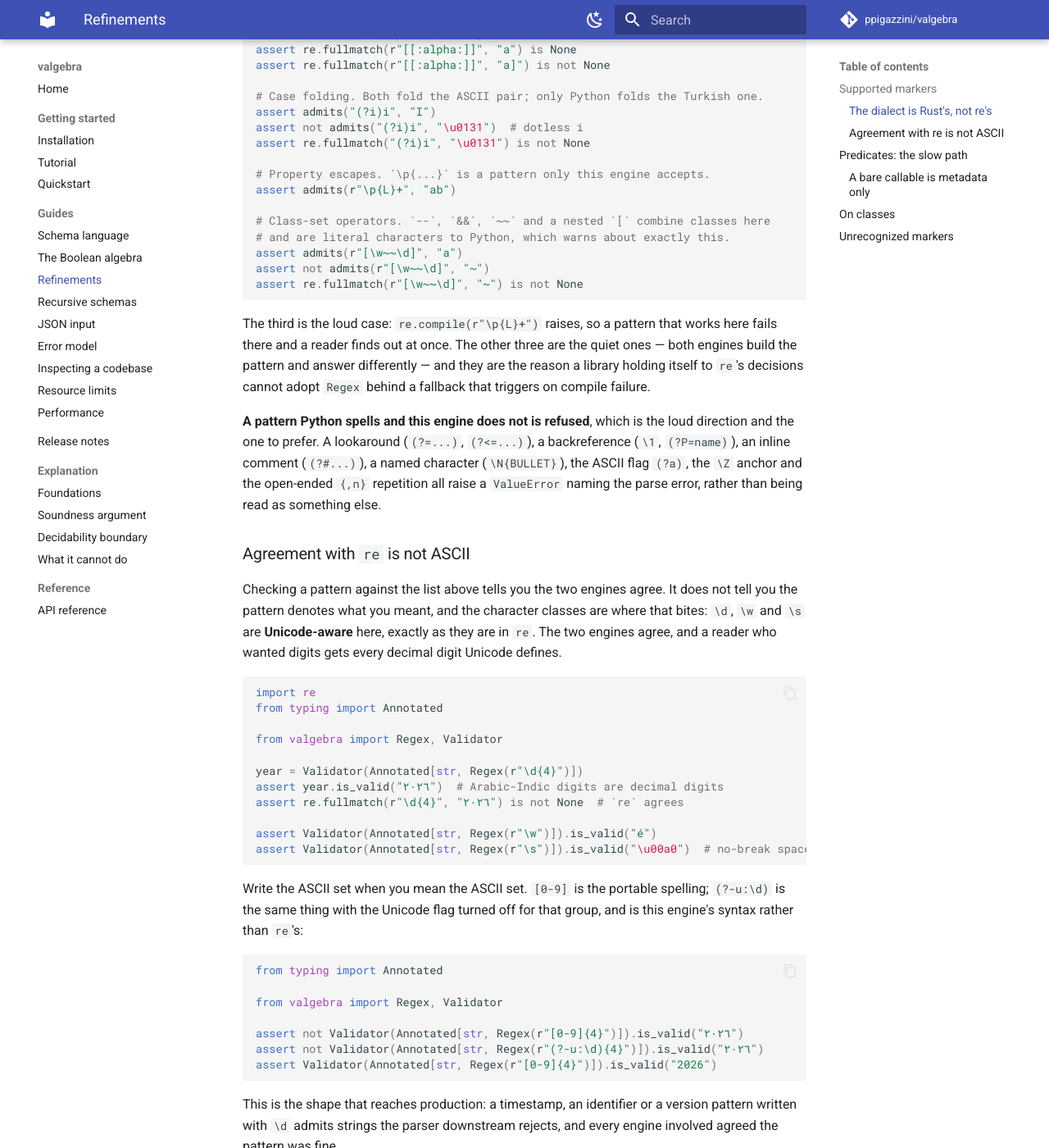
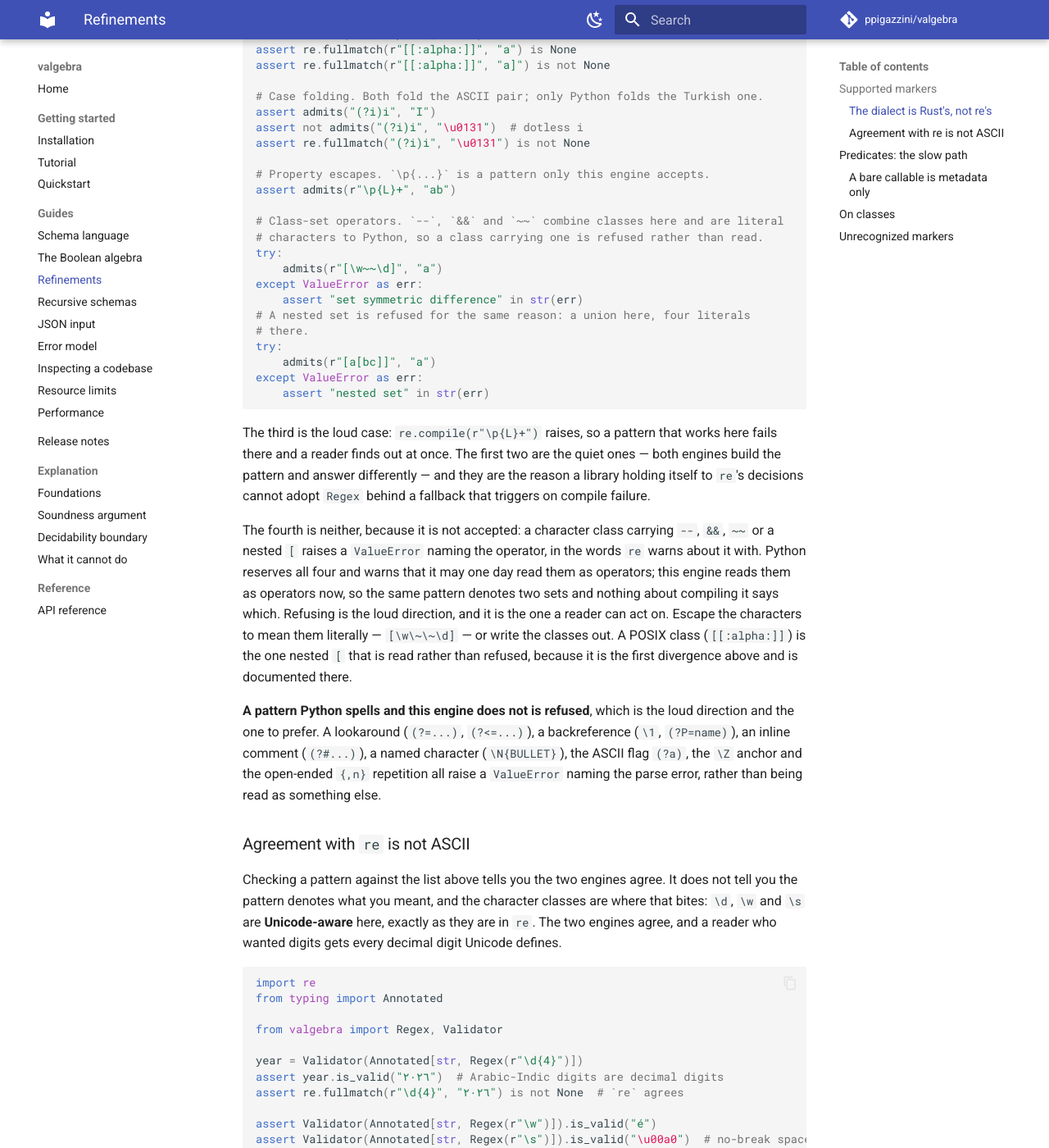
Before and after one commit to ppigazzini/valgebra, an MkDocs documentation site: the page built from docs/05-refinements.md, in a window 1280 px wide and 1400 px high, scrolled down 3870 px. Shown: the whole window at 82% size. Built offline with MkDocs 1.6.1 and Material for MkDocs 9.7.7, drawn with Linux system fonts in a browser that asks for light colours; comment, search, counter and statistics services are not loaded.

Commit message:
fix: a class-set operator is refused rather than read as another engine's
`[\w--\d]` is the non-digit word characters under this engine and the word
characters plus a hyphen under `re`. Both build it, and nothing about building
it says which set the schema denotes -- so a pattern ported from `re` answered
a question nobody asked, silently, for every value it was given.

`re` gives three different answers to the four reserved forms, which is the
argument for refusing all of them rather than trusting it to object: it raises
on the doubled hyphen, warns that it may one day read the two symbol operators,
and says nothing at all about a nested set. A reader would find out at once,
eventually, or never. Each is now refused at build with the operator this engine
would have read, which is the fact a reader porting the pattern needs.

A POSIX class is the one nested `[` that is read rather than refused. It is
the first divergence the refinements page names, with both readings shown, and
it is the only spelling of a POSIX class there is; refusing it would take a
capability away and put nothing back.

The anchor is fixed with it. Extended mode makes `#` run to the end of the
line, and the closing half of the anchor was appended after it -- so a pattern
ending in a comment, which is how a long pattern is written, was swallowed and
raised. A newline ends the comment and is whitespace that denotes nothing, so
the two wrappers are the same language wherever the first parses, and the second
is reached only where it does not.

````diff
--- a/docs/05-refinements.md
+++ b/docs/05-refinements.md
@@ -194,18 +194,35 @@ assert re.fullmatch("(?i)i", "\u0131") is not None
 # Property escapes. `\p{...}` is a pattern only this engine accepts.
 assert admits(r"\p{L}+", "ab")
 
-# Class-set operators. `--`, `&&`, `~~` and a nested `[` combine classes here
-# and are literal characters to Python, which warns about exactly this.
-assert admits(r"[\w~~\d]", "a")
-assert not admits(r"[\w~~\d]", "~")
-assert re.fullmatch(r"[\w~~\d]", "~") is not None
+# Class-set operators. `--`, `&&` and `~~` combine classes here and are literal
+# characters to Python, so a class carrying one is refused rather than read.
+try:
+    admits(r"[\w~~\d]", "a")
+except ValueError as err:
+    assert "set symmetric difference" in str(err)
+# A nested set is refused for the same reason: a union here, four literals
+# there.
+try:
+    admits(r"[a[bc]]", "a")
+except ValueError as err:
+    assert "nested set" in str(err)
 ```
 
 The third is the loud case: `re.compile(r"\p{L}+")` raises, so a pattern that
-works here fails there and a reader finds out at once. The other three are the
+works here fails there and a reader finds out at once. The first two are the
 quiet ones — both engines build the pattern and answer differently — and they
 are the reason a library holding itself to `re`'s decisions cannot adopt `Regex`
 behind a fallback that triggers on compile failure.
+
+The fourth is neither, because it is not accepted: a character class carrying
+`--`, `&&`, `~~` or a nested `[` raises a `ValueError` naming the operator, in
+the words `re` warns about it with. Python reserves all four and warns that it
+may one day read them as operators; this engine reads them as operators now, so
+the same pattern denotes two sets and nothing about compiling it says which.
+Refusing is the loud direction, and it is the one a reader can act on. Escape
+the characters to mean them literally — `[\w\~\~\d]` — or write the classes
+out. A POSIX class (`[[:alpha:]]`) is the one nested `[` that is read rather
+than refused, because it is the first divergence above and is documented there.
 
 **A pattern Python spells and this engine does not is refused**, which is the
 loud direction and the one to prefer. A lookaround (`(?=...)`, `(?<=...)`), a
````
Also changed, not shown: CHANGELOG.md (+17 -0 lines), 8 other files.
